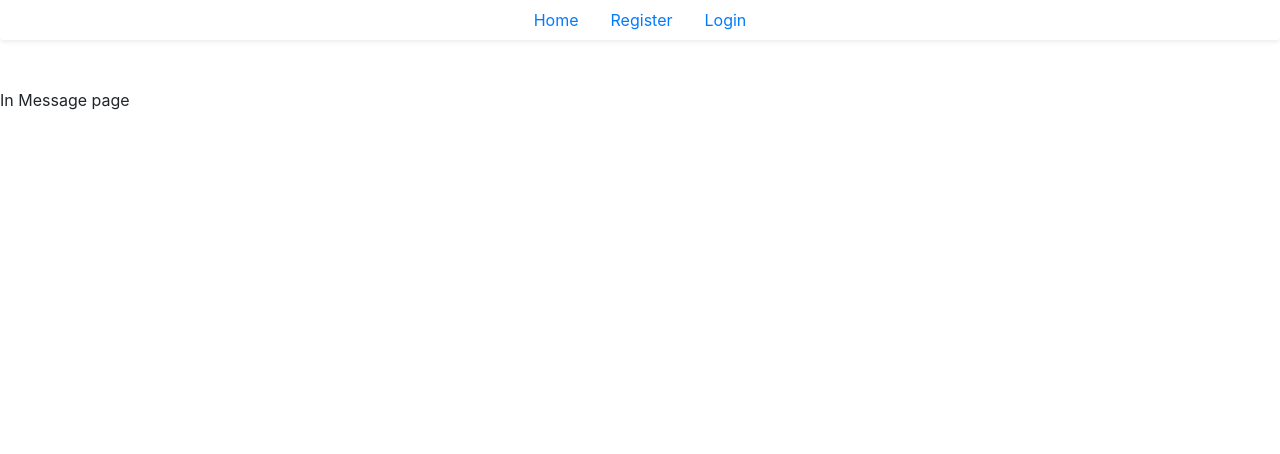
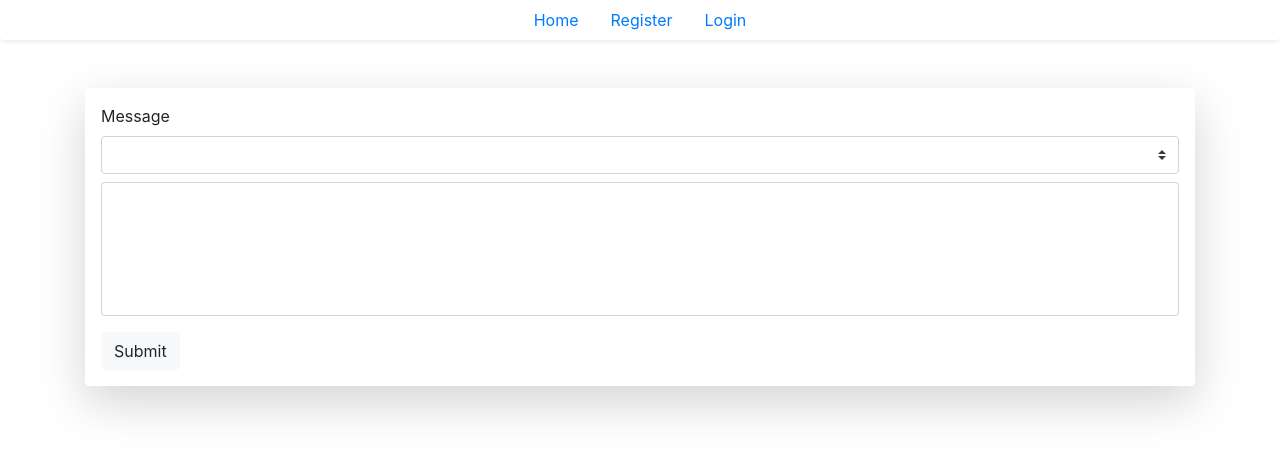
Before and after one commit to Lopatovas/EBClient, a React (Create React App) app: page /EBClient/Message/1 in a window 1280 px wide. Shown: the top 454 px of the page. Built offline with nearby package versions, Linux system fonts and the light colour scheme.

Commit message:
added messaging

```diff
--- a/src/components/commentInput/index.js
+++ b/src/components/commentInput/index.js
@@ -11,7 +11,8 @@ function CommentInput(props) {
   };
   return (
     <FormWrapper callBack={submitForm} submitText="Submit">
-      <Input labelText="Comment" id="descriptionField">
+      <Input labelText={props.label ? props.label : 'Comment'} id="descriptionField">
+        {props.children}
         <textarea type="text" rows={5} style={{ resize: 'none' }} className="form-control" id="descriptionField" placeholder="" ref={(input) => { descriptionField = input; }} />
       </Input>
     </FormWrapper>
--- /dev/null
+++ b/src/components/messageTable/index.js
@@ -0,0 +1,38 @@
+import React from 'react';
+import PropTypes from 'prop-types';
+
+function Table(props) {
+  const {
+    tableHeader, tableItems,
+  } = props;
+  return (
+    <table className="table table-hover">
+      <thead>
+        <tr>
+          {tableHeader.map((item, i) => <th scope="col" key={i}>{item}</th>)}
+        </tr>
+      </thead>
+      <tbody>
+        {tableItems.map((item, i) => (
+          <tr key={i}>
+            <td>{item.from_id}</td>
+            <td>{item.to_id}</td>
+            <td>{item.message}</td>
+          </tr>
+        ))}
+      </tbody>
+    </table>
+  );
+}
+
+Table.propTypes = {
+  tableHeader: PropTypes.arrayOf(PropTypes.string),
+  tableItems: PropTypes.arrayOf(PropTypes.object),
+};
+
+Table.defaultProps = {
+  tableHeader: [],
+  tableItems: [{ name: '', amount: 0 }],
+};
+
+export default Table;
--- a/src/containers/LibrarianPanel/index.js
+++ b/src/containers/LibrarianPanel/index.js
@@ -2,11 +2,13 @@
 import React from 'react';
 
 import Table from '../../components/bookTable';
+import MessageTable from '../../components/messageTable';
 import WithLoading from '../../HOC/loader';
 import CreateBook from '../../modals/createBook';
 import EditBook from '../../modals/editBook';
 
 const TableWithLoader = WithLoading(Table);
+const MessageWithLoader = WithLoading(MessageTable);
 
 class Panel extends React.Component {
   constructor(props) {
@@ -240,6 +242,23 @@ class Panel extends React.Component {
             <span className="sr-only">Loading...</span>
           </div>
         )}
+        <div className="card mt-2">
+          <h4 className="p-3">
+            Messages
+          </h4>
+          <MessageWithLoader
+            tableHeader={['From', 'To', 'Message']}
+            tableItems={books}
+            isLoading={loading}
+          />
+          <button
+            type="button"
+            className="btn btn-light"
+            onClick={() => { this.props.history.push(`/EBClient/Message/${this.props.match.params.id}`); }}
+          >
+            New Message
+          </button>
+        </div>
       </div>
     );
   }
--- a/src/containers/Message/index.js
+++ b/src/containers/Message/index.js
@@ -1,15 +1,55 @@
 import React from 'react';
+import Comment from '../../components/commentInput';
 
 class Message extends React.Component {
   constructor(props) {
     super(props);
-    this.state = {};
+    this.state = { options: [] };
+    this.sendMessage = this.sendMessage.bind(this);
   }
 
+  sendMessage(message) {
+    const params = {
+      headers: {
+        Accept: 'application/json',
+        'Content-Type': 'application/json',
+        Authorization: `Bearer ${localStorage.getItem('session')}`,
+      },
+      body: JSON.stringify({
+        to_id: 2,
+        from_id: this.props.match.params.id,
+        message,
+        status: 'available',
+      }),
+      method: 'POST',
+    };
+    fetch('http://127.0.0.1:8000/message/create', params)
+      .then((resp) => resp.json())
+      .then((parsed) => {
+        if (parsed.errors) {
+          console.log(parsed.errors);
+        } else {
+          alert('Sent!');
+          this.props.history.push(`/EBClient/${localStorage.getItem('role')}/${this.props.match.params.id}`);
+        }
+      })
+      .catch((e) => {
+        console.log(e);
+      });
+  }
+
+
   render() {
+    const { options } = this.state;
     return (
-      <div>
-        <div>In Message page</div>
+      <div className="container">
+        <Comment label="Message" handleComment={this.sendMessage}>
+          <div className="input-group">
+            <select className="custom-select mb-2" id="inputGroupSelect" ref={(input) => { this.selectBox = input; }}>
+              {options.map((opt) => <option value={opt.id}>{opt.name}</option>)}
+            </select>
+          </div>
+        </Comment>
       </div>
     );
   }
--- a/src/containers/UserPanel/index.js
+++ b/src/containers/UserPanel/index.js
@@ -3,8 +3,10 @@ import React from 'react';
 
 import Table from '../../components/bookTable';
 import WithLoading from '../../HOC/loader';
+import MessageTable from '../../components/messageTable';
 
 const TableWithLoader = WithLoading(Table);
+const MessageWithLoader = WithLoading(MessageTable);
 
 class Panel extends React.Component {
   constructor(props) {
@@ -66,6 +68,23 @@ class Panel extends React.Component {
             isLoading={loading}
           />
         </div>
+        <div className="card mt-2">
+          <h4 className="p-3">
+            Messages
+          </h4>
+          <MessageWithLoader
+            tableHeader={['From', 'To', 'Message']}
+            tableItems={books}
+            isLoading={loading}
+          />
+          <button
+            type="button"
+            className="btn btn-light"
+            onClick={() => { this.props.history.push(`/EBClient/Message/${this.props.match.params.id}`); }}
+          >
+            New Message
+          </button>
+        </div>
       </div>
     );
   }
```
